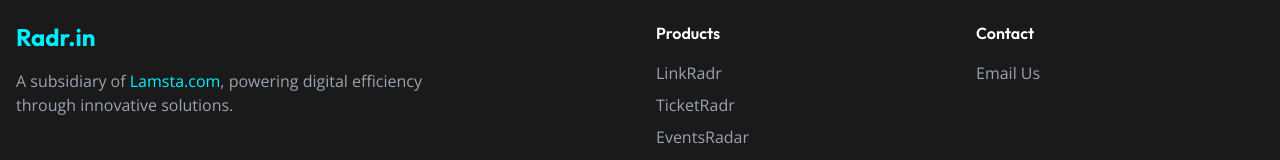
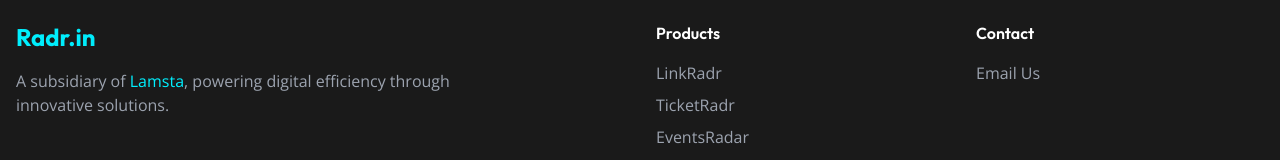
Before and after one commit to aswinpradeepc/radr-landing, a Next.js app: page / in a window 1280 px wide. Shown: the part 2236-2396 px from the top of the page. Built offline with nearby package versions, Linux system fonts and the light colour scheme.

Commit message:
edit footer

```diff
--- a/src/components/Footer.tsx
+++ b/src/components/Footer.tsx
@@ -15,7 +15,7 @@
                 rel="noopener noreferrer"
                 className="text-primary hover:text-primary-dark transition-colors"
               >
-                Lamsta.com
+                Lamsta
               </a>
               , powering digital efficiency through innovative solutions.
             </p>
```
